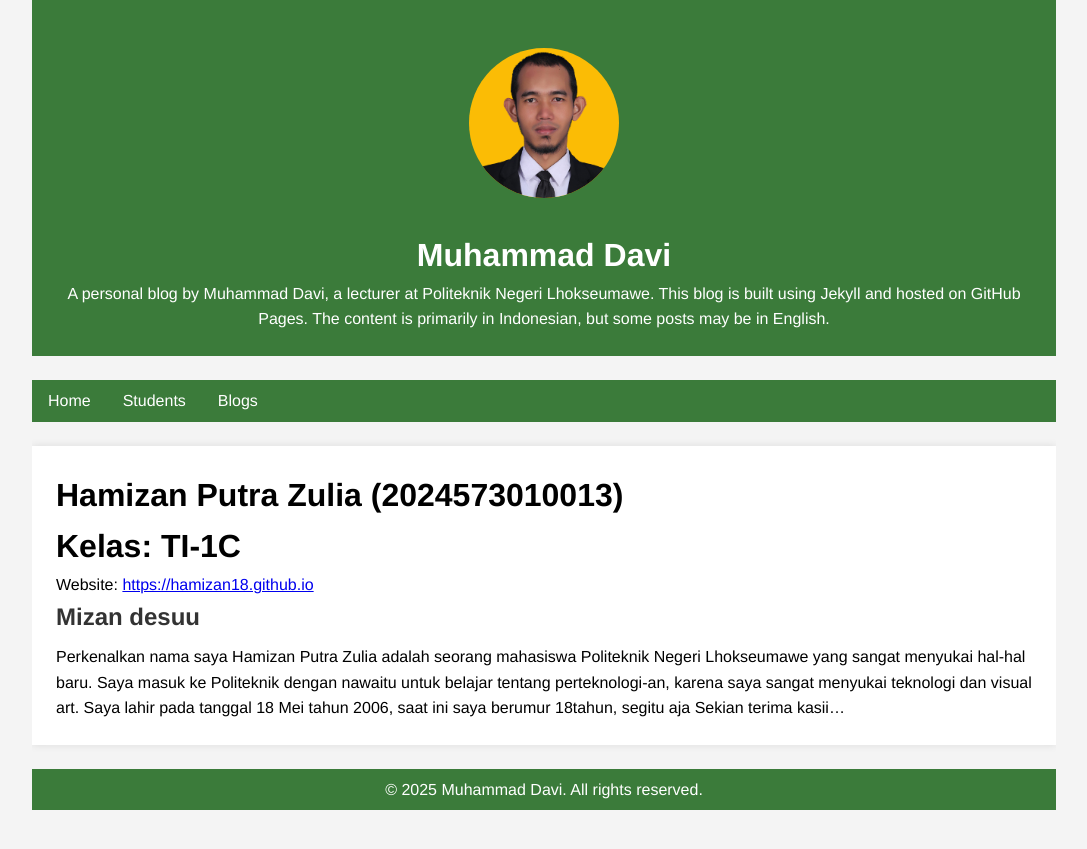
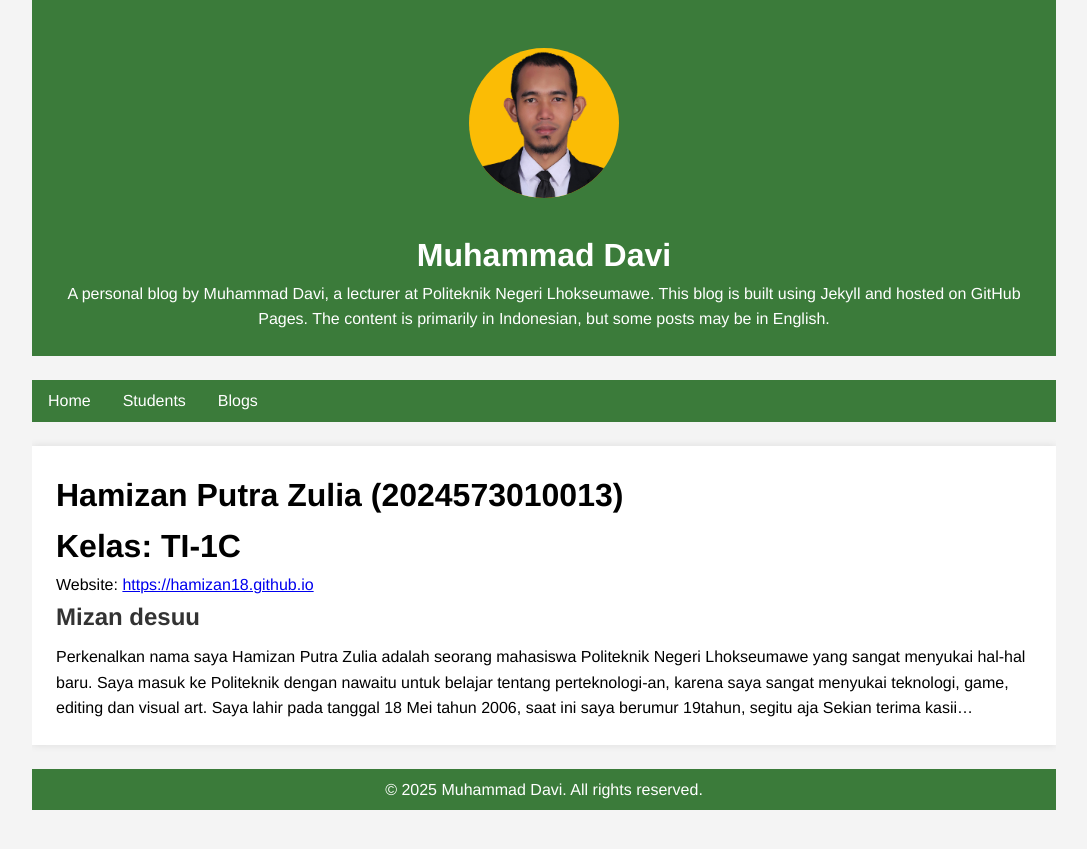
Before and after one commit to muhdavi-pnl/muhdavi-pnl.github.io, a Jekyll site: the page built from _students/mijan.md, in a window 1280 px wide. Shown: the top 849 px of the page, without its empty margins (96-1183 px from the left). Built offline with Jekyll 4.4.1, drawn with Linux system fonts in a browser that asks for light colours.

Commit message:
Update age mijan.md

```diff
--- a/_students/mijan.md
+++ b/_students/mijan.md
@@ -8,5 +8,4 @@ website: https://hamizan18.github.io
 ---
 ## Mizan desuu
 Perkenalkan nama saya Hamizan Putra Zulia adalah seorang mahasiswa Politeknik Negeri Lhokseumawe yang sangat menyukai hal-hal
-baru. Saya masuk ke Politeknik dengan nawaitu untuk belajar tentang perteknologi-an, karena saya sangat menyukai teknologi
-dan visual art. Saya lahir pada tanggal 18 Mei tahun 2006, saat ini saya berumur 18tahun, segitu aja Sekian terima kasii...
+baru. Saya masuk ke Politeknik dengan nawaitu untuk belajar tentang perteknologi-an, karena saya sangat menyukai teknologi, game, editing dan visual art. Saya lahir pada tanggal 18 Mei tahun 2006, saat ini saya berumur 19tahun, segitu aja Sekian terima kasii...
```
